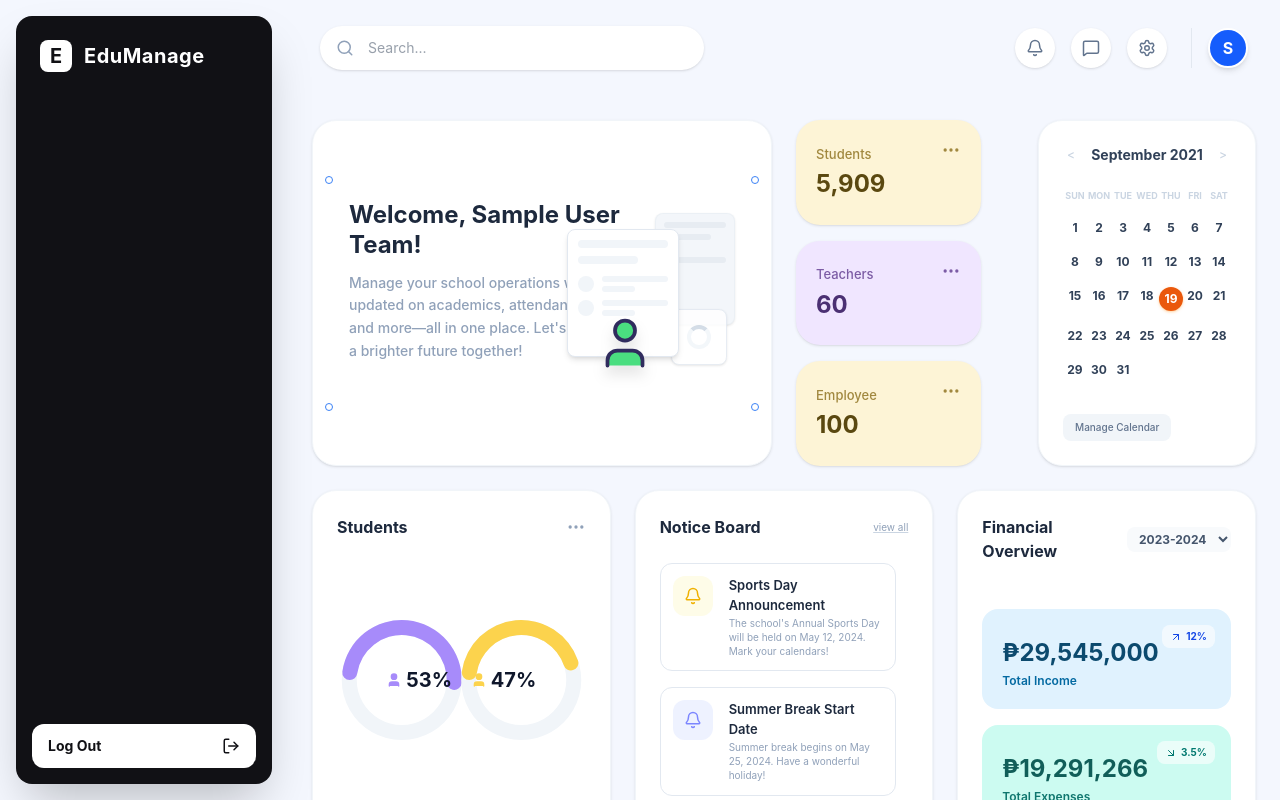
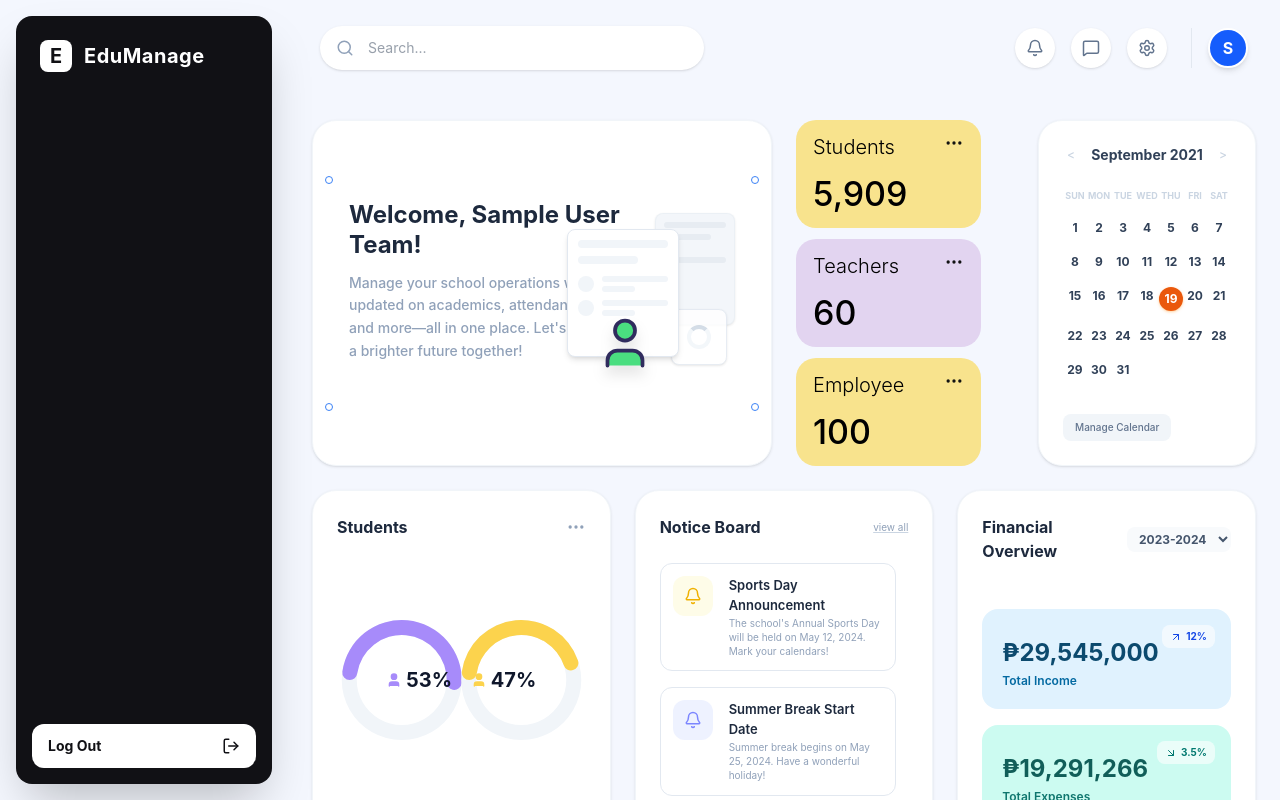
Before and after one commit to krukru741/School-Management-System, a React (Vite) app: page /dashboard in a window 1280 px wide. Built offline with nearby package versions, Linux system fonts and the light colour scheme; sample sign-in values are in the browser's storage.

Commit message:
feat: create admin dashboard page with stats, charts, and calendar widgets

```diff
--- a/src/pages/Dashboard.jsx
+++ b/src/pages/Dashboard.jsx
@@ -99,27 +99,35 @@ const AdminDashboard = ({ user }) => {
         </div>
 
         {/* Stats Column */}
-        <div className="flex flex-col gap-4 w-full lg:w-[185px] h-[346px] shrink-0">
-          <div className="bg-[#FDF4D6] rounded-[24px] p-5 shadow-sm flex justify-between items-center flex-1">
-            <div>
-              <p className="text-[#A1883F] font-medium text-[13px] mb-1">Students</p>
-              <h3 className="text-2xl font-bold text-[#5A4810]">5,909</h3>
+        <div className="flex flex-col gap-[11px] w-full lg:w-[185px] h-[346px] shrink-0">
+          <div className="bg-[#F8E38D] rounded-[20px] p-[17px] flex flex-col justify-between w-full h-[108px]">
+            <div className="flex justify-between items-start">
+              <span className="font-light text-[20px] text-black leading-none">Students</span>
+              <MoreHorizontal size={20} className="text-[#121212] -mt-1" />
             </div>
-            <MoreHorizontal size={20} className="text-[#A1883F] self-start" />
+            <div className="text-[34px] font-medium text-black leading-none">
+              5,909
+            </div>
           </div>
-          <div className="bg-[#F0E6FF] rounded-[24px] p-5 shadow-sm flex justify-between items-center flex-1">
-            <div>
-              <p className="text-[#7C5CA5] font-medium text-[13px] mb-1">Teachers</p>
-              <h3 className="text-2xl font-bold text-[#4B3073]">60</h3>
+
+          <div className="bg-[#E2D4F0] rounded-[20px] p-[17px] flex flex-col justify-between w-full h-[108px]">
+            <div className="flex justify-between items-start">
+              <span className="font-light text-[20px] text-black leading-none">Teachers</span>
+              <MoreHorizontal size={20} className="text-[#121212] -mt-1" />
             </div>
-            <MoreHorizontal size={20} className="text-[#7C5CA5] self-start" />
+            <div className="text-[34px] font-medium text-black leading-none">
+              60
+            </div>
           </div>
-          <div className="bg-[#FDF4D6] rounded-[24px] p-5 shadow-sm flex justify-between items-center flex-1">
-            <div>
-              <p className="text-[#A1883F] font-medium text-[13px] mb-1">Employee</p>
-              <h3 className="text-2xl font-bold text-[#5A4810]">100</h3>
+
+          <div className="bg-[#F8E38D] rounded-[20px] p-[17px] flex flex-col justify-between w-full h-[108px]">
+            <div className="flex justify-between items-start">
+              <span className="font-light text-[20px] text-black leading-none">Employee</span>
+              <MoreHorizontal size={20} className="text-[#121212] -mt-1" />
             </div>
-            <MoreHorizontal size={20} className="text-[#A1883F] self-start" />
+            <div className="text-[34px] font-medium text-black leading-none">
+              100
+            </div>
           </div>
         </div>
 
```
